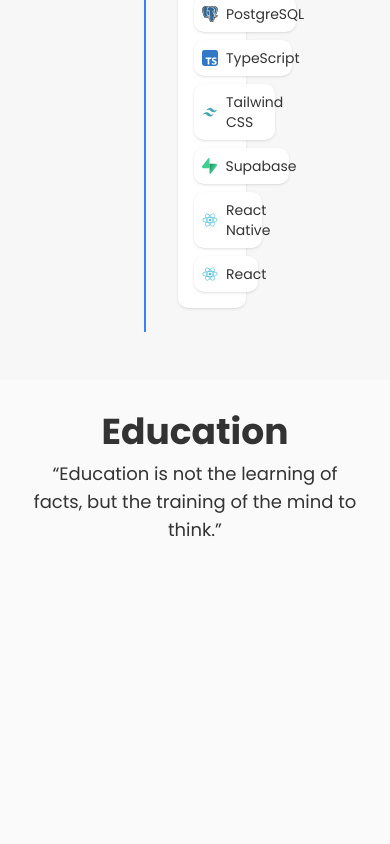
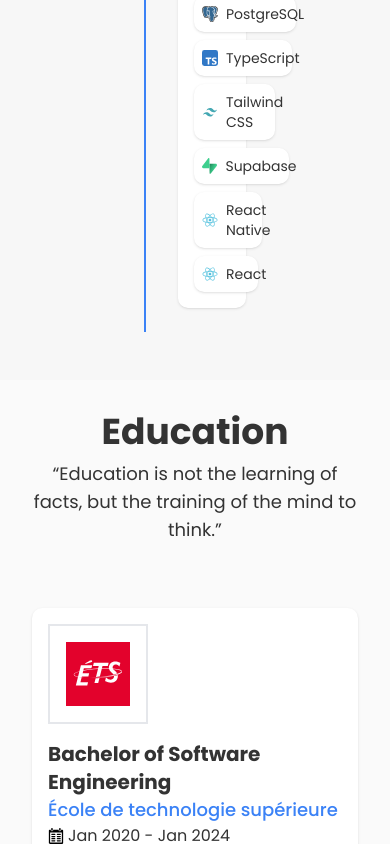
Before and after one commit to BlastChaos/jason-portfolio, a Next.js app: page /en in a window 390 px wide. Shown: the part 11156-12000 px from the top of the page. Before the commit the page ends 11796 px from the top, so only its background shows below. Built offline with nearby package versions, Linux system fonts and the light colour scheme.

Commit message:
education done

```diff
--- a/src/Section/Education/ui/Education.tsx
+++ b/src/Section/Education/ui/Education.tsx
@@ -1,9 +1,99 @@
-import { Locale } from "@/dictionaries/dictionaries";
+import { getDictionary, Locale } from "@/dictionaries/dictionaries";
+import { educationInfos } from "../utilities/educationInfos";
+import { Card } from "@/components/ui/card";
+import Image from "next/image";
+import { Typography } from "@/components/ui/typography";
+import { Icons } from "@/components/ui/icons";
 
 type Props = {
   lang: Locale;
 };
 
-export const Education: React.FC<Props> = (props: Props) => {
-  return <></>;
+export const Education: React.FC<Props> = async (props: Props) => {
+  const { education } = await getDictionary(props.lang);
+
+  const getDate = (date?: Date) => {
+    if (!date) {
+      return education.present;
+    }
+
+    return new Intl.DateTimeFormat(props.lang, {
+      month: "short",
+      year: "numeric",
+    }).format(date);
+  };
+
+  return (
+    <div className="grid md:grid-cols-2 grid-cols-1 gap-4">
+      {educationInfos
+        .sort((a, b) => b.from.getTime() - a.from.getTime())
+        .map((educationInfo) => (
+          <Card key={educationInfo.schoolName}>
+            <div className="flex md:flex-row flex-col gap-4">
+              <div>
+                <Image
+                  alt={`${educationInfo.schoolName} Logo`}
+                  src={educationInfo.logo}
+                  className="p-4 border-2 border-input"
+                  width={100}
+                  height={100}
+                />
+              </div>
+              <div className="flex flex-1 flex-col">
+                <Typography
+                  type={"h3"}
+                  text={educationInfo.langInfo[props.lang].tittleName}
+                />
+                <a
+                  href={educationInfo.website}
+                  target="_blank"
+                  rel="noopener noreferrer"
+                >
+                  <Typography
+                    type={"h4"}
+                    className={"text-primary hover:underline font-medium"}
+                    text={educationInfo.schoolName}
+                  />
+                </a>
+
+                <div className="flex flex-row gap-1 items-center">
+                  <Icons iconType={"calendar"} size={"sm"} />
+                  <Typography
+                    type={"md"}
+                    text={`${getDate(educationInfo.from)} - ${getDate(
+                      educationInfo.to
+                    )}`}
+                  />
+                </div>
+                <div className="flex flex-row gap-1 items-center">
+                  <Icons iconType={"location"} size={"sm"} />
+                  <Typography
+                    type={"md"}
+                    text={educationInfo.langInfo[props.lang].location}
+                  />
+                </div>
+              </div>
+            </div>
+            <Typography
+              type={"md"}
+              text={educationInfo.langInfo[props.lang].shortDescription}
+            />
+            <div className="gap-2 flex flex-col">
+              <div className="flex flex-row items-center gap-1">
+                <Typography type={"h5"} text={`${education.keyCourses}`} />
+              </div>
+              <div className="gap-2 flex flex-row flex-wrap">
+                {educationInfo.langInfo[props.lang].keyCourses.map(
+                  (info, index) => (
+                    <Card key={`${educationInfo.schoolName}-task-${index}`}>
+                      <Typography type={"md"} text={`${info}`} />
+                    </Card>
+                  )
+                )}
+              </div>
+            </div>
+          </Card>
+        ))}
+    </div>
+  );
 };
--- /dev/null
+++ b/src/Section/Education/utilities/educationInfos.ts
@@ -0,0 +1,98 @@
+import { Locale } from "@/dictionaries/dictionaries";
+
+type EducationInfo = {
+  logo: string;
+  schoolName: string;
+  website: string;
+  from: Date;
+  to?: Date;
+  gpa?: {
+    maxNumber: number;
+    currentNumber: number;
+  };
+  langInfo: Record<
+    Locale,
+    {
+      shortDescription: string;
+      tittleName: string;
+      keyCourses: string[];
+      location: string;
+    }
+  >;
+};
+
+export const educationInfos: EducationInfo[] = [
+  {
+    website: "https://www.etsmtl.ca/",
+    logo: "/ets/logo.svg",
+    schoolName: "École de technologie supérieure",
+    from: new Date("2020-01-01"),
+    to: new Date("2024-01-01"),
+    gpa: {
+      currentNumber: 3.79,
+      maxNumber: 4.3,
+    },
+    langInfo: {
+      en: {
+        tittleName: "Bachelor of Software Engineering",
+        location: "Montreal, QC",
+        shortDescription:
+          "Work on adding more text so it seems bigger than it seems in mobile and app using react ",
+        keyCourses: [
+          "Machine Learning",
+          "Computer Networks",
+          "Software Engineering",
+          "Artificial Intelligence",
+        ],
+      },
+      fr: {
+        tittleName: "Baccalauréat en génie logiciel",
+        location: "Montréal, QC",
+        shortDescription:
+          "Work on adding more text so it seems bigger than it seems in mobile and app using react ",
+        keyCourses: [
+          "Work on adding more text so it seems bigger than it seems in mobile and app using react ",
+          "Work on adding more text so it seems bigger than it seems in mobile and app using react ",
+          "Work on adding more text so it seems bigger than it seems in mobile and app using react ",
+        ],
+      },
+    },
+  },
+  {
+    website: "https://www.etsmtl.ca/",
+
+    logo: "/ets/logo.svg",
+    schoolName: "École de technologie supérieure 2",
+    from: new Date("2020-01-01"),
+    to: new Date("2024-01-01"),
+    gpa: {
+      currentNumber: 3.79,
+      maxNumber: 4.3,
+    },
+    langInfo: {
+      en: {
+        tittleName: "Bachelor of Software Engineering",
+        location: "Montreal, QC",
+        shortDescription:
+          "Work on adding more text so it seems bigger than it seems in mobile and app using react ",
+        keyCourses: [
+          "Data Structures and Algorithms",
+          "Database Management Systems",
+          "Web Technologies",
+        ],
+      },
+      fr: {
+        tittleName: "Baccalauréat en génie logiciel",
+        location: "Montréal, QC",
+        shortDescription:
+          "Work on adding more text so it seems bigger than it seems in mobile and app using react ",
+        keyCourses: [
+          "Machine Learning",
+          "Computer Networks",
+          "Software Engineering",
+          "Artificial Intelligence",
+        ],
+      },
+    },
+  },
+];
--- a/src/dictionaries/en.json
+++ b/src/dictionaries/en.json
@@ -48,5 +48,9 @@
     "present": "Present",
     "keyAchievements": "Key Achievements",
     "techStack": "Tech Stack"
+  },
+  "education": {
+    "present": "Present",
+    "keyCourses": "Key Courses"
   }
 }
--- a/src/dictionaries/fr.json
+++ b/src/dictionaries/fr.json
@@ -49,5 +49,9 @@
     "present": "Aujourd'hui",
     "keyAchievements": "Réalisations clés",
     "techStack": "Technologies utilisées"
+  },
+  "education": {
+    "present": "Aujourd'hui",
+    "keyCourses": "Cours principaux"
   }
 }
```
Also changed, not shown: public/ets/logo.svg (added).
